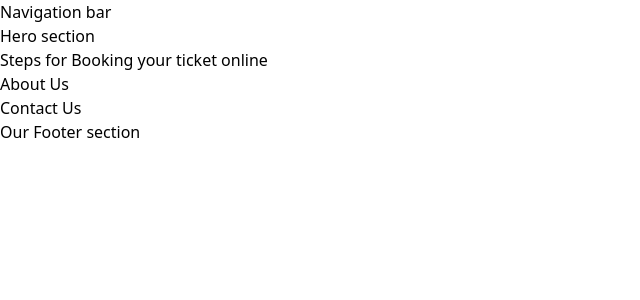
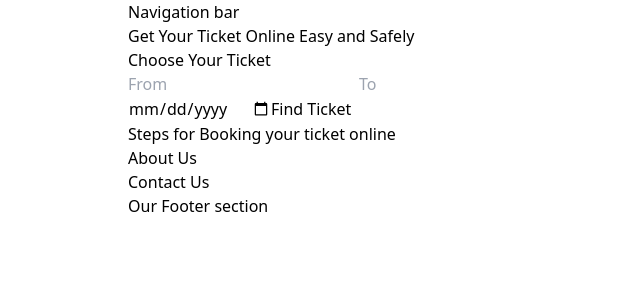
Before and after one commit to Patrickodida/KwataBus-App, a React (Vite) app: page / in a window 1280 px wide. Shown: the top 300 px of the page, without its empty margins (0-640 px from the left). Built offline with nearby package versions, Linux system fonts and the light colour scheme.

Commit message:
Add Initial Commit

```diff
--- a/src/components/Hero.jsx
+++ b/src/components/Hero.jsx
@@ -1,11 +1,32 @@
 import React from "react";
 
-function Hero(){
-    return (
-        <div>
-            <h1>Hero section</h1>
+function Hero() {
+  return (
+    <div>
+      <section className=" hero-section">
+        <div className="hero-over-lay"></div>
+        <div className="hero-content">
+          <div>
+            <h1>Get Your Ticket Online Easy and Safely</h1>
+          </div>
+          <div>
+            <h2>Choose Your Ticket</h2>
+            <form>
+              <div className="form-row">
+                <input type="text" placeholder="From" />
+
+                <input type="text" placeholder="To" />
+              </div>
+
+              <input type="date" />
+
+              <button type="submit">Find Ticket</button>
+            </form>
+          </div>
         </div>
-    )
+      </section>
+    </div>
+  );
 }
 
 export default Hero;
--- a/src/pages/Home.jsx
+++ b/src/pages/Home.jsx
@@ -8,7 +8,7 @@ import Footer from "../components/Footer";
 
 function Home(){
     return (
-        <div>
+        <div className="w-4/5 max-w-7xl mx-auto">
 
            <Navbar />
            <Hero />
```
